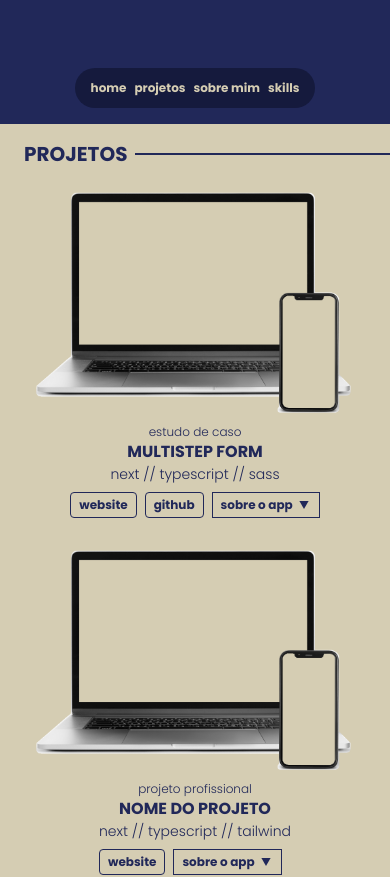
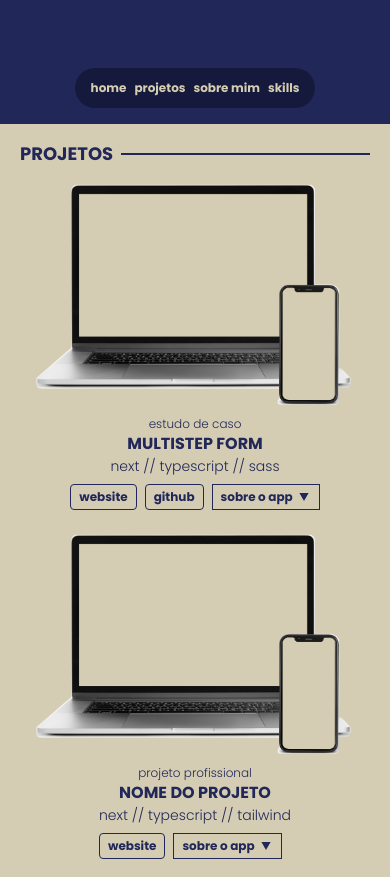
Before and after one commit to limasthays/portfolio-thayslima, a Next.js app: page / in a window 390 px wide. Shown: the part 720-1597 px from the top of the page. Built offline with nearby package versions, Linux system fonts and the light colour scheme.

Commit message:
improving responsible layout on mobile view

```diff
--- a/src/app/components/containers/ProjectCard.tsx
+++ b/src/app/components/containers/ProjectCard.tsx
@@ -38,14 +38,14 @@ function ProjectCard({
 				className="w-full max-w-xs md:max-w-md mb-2"
 			/>
 
-			<div>
+			<div className="flex flex-col gap-2">
 				<div className="text-center md:text-left">
 					<p className="font-light text-xs md:text-sm">{projectTags}</p>
 					<h3 className="uppercase font-bold md:text-2xl">{title}</h3>
 					<p className="font-light text-sm md:text-base">{techs}</p>
 				</div>
 
-				<div className="flex gap-2 my-2">
+				<div className="flex gap-2">
 					{links.map((item) => (
 						<button
 							title={item.title}
@@ -70,10 +70,10 @@ function ProjectCard({
 						/>
 					</button>
 				</div>
-				<p className="text-sm my-1 hidden md:block">{about}</p>
+				<p className="text-sm hidden md:block">{about}</p>
 			</div>
 
-			{isTextVisible && <p className="text-sm my-1">{about}</p>}
+			{isTextVisible && <p className="text-sm">{about}</p>}
 		</div>
 	)
 }
--- a/src/app/components/containers/SectionContainer.tsx
+++ b/src/app/components/containers/SectionContainer.tsx
@@ -16,15 +16,15 @@ function SectionContainer({
 }: SectionContainerProps) {
 	return (
 		<>
-			<SectionTitle title={sectionTitle} whiteVariant={whiteVariant} />
 			<section
 				className={clsx(
-					`min-h-screen px-6 pt-2 pb-6 w-full ${
+					`min-h-screen px-5 md:px-6 pb-10 w-full ${
 						whiteVariant && 'bg-off-white text-deep-blue'
 					}`
 				)}
 				id={id}
 			>
+				<SectionTitle title={sectionTitle} whiteVariant={whiteVariant} />
 				{children}
 			</section>
 		</>
--- a/src/app/components/headings/SectionTitle.tsx
+++ b/src/app/components/headings/SectionTitle.tsx
@@ -6,14 +6,14 @@ function SectionTitle({ title, whiteVariant }: SectionTitleProps) {
 	return (
 		<div
 			className={clsx(
-				`flex gap-2 items-center sticky top-0 pl-6 py-4 w-full ${
+				`flex gap-2 items-center sticky top-0 w-full py-4 ${
 					whiteVariant ? 'bg-off-white' : 'bg-deep-blue'
 				}`
 			)}
 		>
 			<h2
 				className={clsx(
-					`uppercase font-bold text-xl min-w-fit ${
+					`uppercase font-bold text-lg min-w-fit ${
 						whiteVariant ? 'text-deep-blue' : 'text-off-white'
 					}`
 				)}
--- a/src/app/components/sections/Projects.tsx
+++ b/src/app/components/sections/Projects.tsx
@@ -6,7 +6,7 @@ import { nanoid } from 'nanoid'
 function ProjectsSection() {
 	return (
 		<SectionContainer id="projects" sectionTitle="projetos" whiteVariant={true}>
-			<div className="flex flex-col items-center md:items-start gap-6 md:justify-center">
+			<div className="flex flex-col gap-6 items-center md:items-start md:justify-center">
 				{projectsContent.map((item) => (
 					<ProjectCard
 						img={item.img}
```
